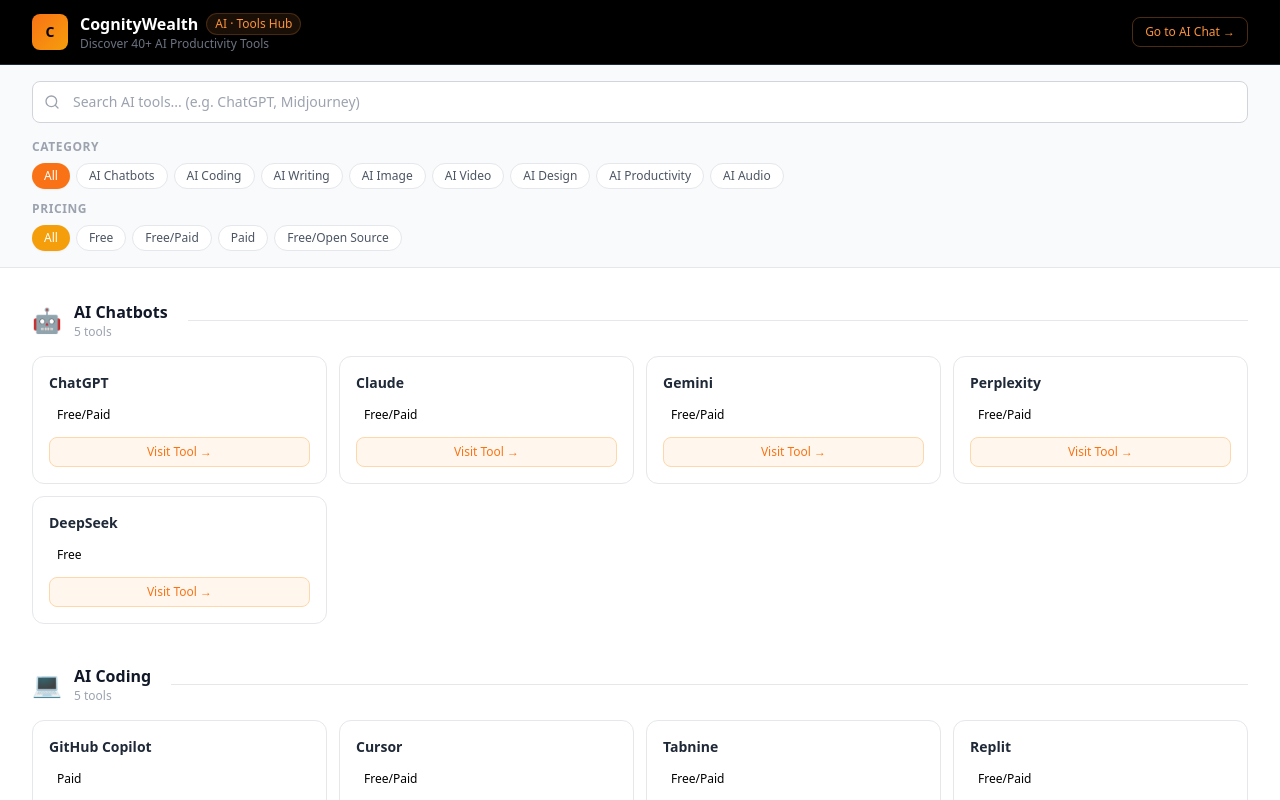
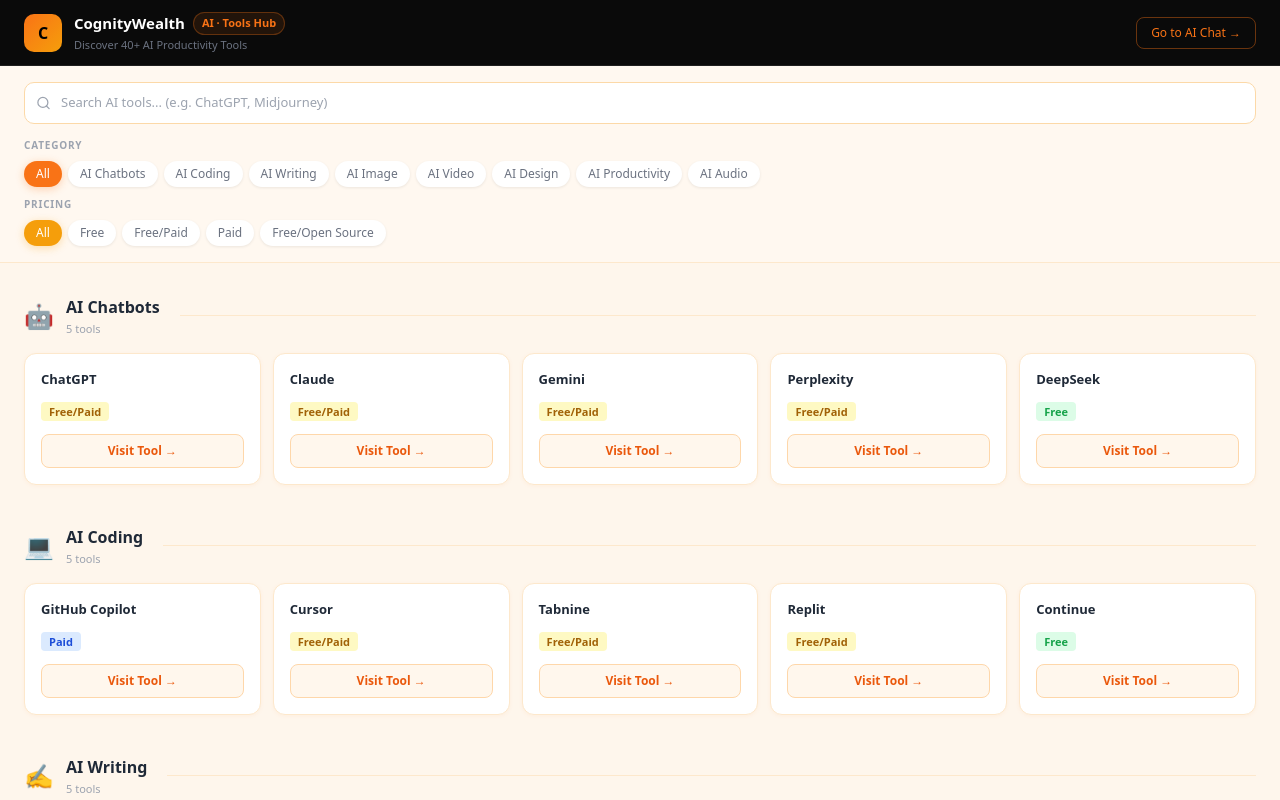
Before and after one commit to cognitywealth-design/ai-tools-hub, a Next.js app: page / in a window 1280 px wide. Shown: the top 800 px of the page. Built offline with nearby package versions, Linux system fonts and the light colour scheme.

Commit message:
Update page.js

```diff
--- a/app/page.js
+++ b/app/page.js
@@ -39,63 +39,63 @@
     return grouped;
   }, [filteredTools]);
 
-  if (!isMounted) return <div className="min-h-screen bg-white" />;
+  if (!isMounted) return <div style={{minHeight:'100vh',background:'#FEF6EC'}} />;
 
   return (
-    <div className="min-h-screen bg-white">
+    <div style={{minHeight:'100vh', background:'#FEF6EC'}}>
 
-      {/* TOP HEADER - Dark like CognityWealth */}
-      <header className="bg-black border-b border-gray-800">
-        <div className="max-w-7xl mx-auto px-4 sm:px-6 lg:px-8 py-3">
-          <div className="flex items-center justify-between gap-4">
-            <div className="flex items-center gap-3">
-              <div className="w-9 h-9 rounded-lg bg-gradient-to-br from-orange-500 to-amber-500 flex items-center justify-center text-black font-bold text-sm">C</div>
+      {/* HEADER */}
+      <header style={{background:'#0a0a0a', borderBottom:'1px solid #1f1f1f'}}>
+        <div style={{maxWidth:'1280px', margin:'0 auto', padding:'12px 24px', display:'flex', alignItems:'center', justifyContent:'space-between'}}>
+          <div style={{display:'flex', alignItems:'center', gap:'12px'}}>
+            <div style={{width:'38px', height:'38px', borderRadius:'10px', background:'linear-gradient(135deg, #f97316, #f59e0b)', display:'flex', alignItems:'center', justifyContent:'center', fontWeight:'800', fontSize:'16px', color:'#000'}}>C</div>
             <div>
-                <div className="flex items-center gap-2">
-                  <span className="text-white font-bold text-base">CognityWealth</span>
-                  <span className="text-orange-400 text-xs font-medium bg-orange-400/10 px-2 py-0.5 rounded-full border border-orange-400/20">AI · Tools Hub</span>
+              <div style={{display:'flex', alignItems:'center', gap:'8px'}}>
+                <span style={{color:'#fff', fontWeight:'700', fontSize:'15px'}}>CognityWealth</span>
+                <span style={{color:'#f97316', fontSize:'11px', fontWeight:'600', background:'rgba(249,115,22,0.1)', padding:'2px 8px', borderRadius:'20px', border:'1px solid rgba(249,115,22,0.3)'}}>AI · Tools Hub</span>
               </div>
-                <p className="text-gray-500 text-xs">Discover {getTotalToolCount()}+ AI Productivity Tools</p>
+              <p style={{color:'#6b7280', fontSize:'11px', margin:'2px 0 0 0'}}>Discover {getTotalToolCount()}+ AI Productivity Tools</p>
             </div>
           </div>
-            <a href="https://ai.cognitywealth.in" target="_blank" rel="noopener noreferrer" className="text-xs text-orange-400 hover:text-orange-300 border border-orange-400/30 hover:border-orange-400/60 px-3 py-1.5 rounded-lg transition-all">
+          <a href="https://ai.cognitywealth.in" target="_blank" rel="noopener noreferrer"
+            style={{color:'#f97316', fontSize:'12px', border:'1px solid rgba(249,115,22,0.4)', padding:'6px 14px', borderRadius:'8px', textDecoration:'none', fontWeight:'500'}}>
             Go to AI Chat →
           </a>
         </div>
-        </div>
       </header>
 
-      {/* SEARCH + FILTERS - Light background */}
-      <div className="bg-gray-50 border-b border-gray-200 sticky top-0 z-40">
-        <div className="max-w-7xl mx-auto px-4 sm:px-6 lg:px-8 py-4">
-          <div className="relative mb-4">
-            <Search size={16} className="absolute left-3 top-1/2 -translate-y-1/2 text-gray-400" />
+      {/* FILTERS */}
+      <div style={{background:'#fff8f0', borderBottom:'1px solid #fde8cc', position:'sticky', top:'0', zIndex:'40'}}>
+        <div style={{maxWidth:'1280px', margin:'0 auto', padding:'16px 24px'}}>
+          <div style={{position:'relative', marginBottom:'14px'}}>
+            <Search size={15} style={{position:'absolute', left:'12px', top:'50%', transform:'translateY(-50%)', color:'#9ca3af'}} />
             <input
               type="text"
               placeholder="Search AI tools... (e.g. ChatGPT, Midjourney)"
               value={searchQuery}
               onChange={(e) => setSearchQuery(e.target.value)}
-              className="w-full pl-10 pr-4 py-2.5 rounded-lg bg-white border border-gray-300 focus:border-orange-500 focus:outline-none focus:ring-2 focus:ring-orange-500/20 text-gray-800 placeholder-gray-400 text-sm transition-all"
+              style={{width:'100%', paddingLeft:'36px', paddingRight:'16px', paddingTop:'10px', paddingBottom:'10px', borderRadius:'10px', background:'#fff', border:'1.5px solid #fcd9a8', outline:'none', fontSize:'13px', color:'#1f2937', boxSizing:'border-box'}}
             />
           </div>
-          <div className="space-y-3">
-            <div>
-              <p className="text-xs font-semibold text-gray-400 uppercase tracking-wider mb-2">Category</p>
-              <div className="flex flex-wrap gap-1.5">
+
+          <div style={{marginBottom:'10px'}}>
+            <p style={{fontSize:'10px', fontWeight:'700', color:'#9ca3af', letterSpacing:'0.08em', textTransform:'uppercase', marginBottom:'8px'}}>Category</p>
+            <div style={{display:'flex', flexWrap:'wrap', gap:'6px'}}>
               {['All', ...categories].map(cat => (
                 <button key={cat} onClick={() => setSelectedCategory(cat)}
-                    className={`px-3 py-1 rounded-full text-xs font-medium transition-all ${selectedCategory === cat ? 'bg-orange-500 text-white shadow-sm' : 'bg-white text-gray-600 hover:bg-gray-100 border border-gray-200'}`}>
+                  style={{padding:'4px 12px', borderRadius:'20px', fontSize:'12px', fontWeight:'500', cursor:'pointer', border:'none', background: selectedCategory === cat ? '#f97316' : '#fff', color: selectedCategory === cat ? '#fff' : '#6b7280', boxShadow: selectedCategory === cat ? '0 2px 8px rgba(249,115,22,0.3)' : '0 1px 3px rgba(0,0,0,0.08)'}}>
                   {cat}
                 </button>
               ))}
             </div>
           </div>
+
           <div>
-              <p className="text-xs font-semibold text-gray-400 uppercase tracking-wider mb-2">Pricing</p>
-              <div className="flex flex-wrap gap-1.5">
+            <p style={{fontSize:'10px', fontWeight:'700', color:'#9ca3af', letterSpacing:'0.08em', textTransform:'uppercase', marginBottom:'8px'}}>Pricing</p>
+            <div style={{display:'flex', flexWrap:'wrap', gap:'6px'}}>
               {['All', 'Free', 'Free/Paid', 'Paid', 'Free/Open Source'].map(pricing => (
                 <button key={pricing} onClick={() => setSelectedPricing(pricing)}
-                    className={`px-3 py-1 rounded-full text-xs font-medium transition-all ${selectedPricing === pricing ? 'bg-amber-500 text-white shadow-sm' : 'bg-white text-gray-600 hover:bg-gray-100 border border-gray-200'}`}>
+                  style={{padding:'4px 12px', borderRadius:'20px', fontSize:'12px', fontWeight:'500', cursor:'pointer', border:'none', background: selectedPricing === pricing ? '#f59e0b' : '#fff', color: selectedPricing === pricing ? '#fff' : '#6b7280', boxShadow: selectedPricing === pricing ? '0 2px 8px rgba(245,158,11,0.3)' : '0 1px 3px rgba(0,0,0,0.08)'}}>
                   {pricing}
                 </button>
               ))}
@@ -103,44 +103,45 @@
           </div>
         </div>
       </div>
-      </div>
 
-      {/* MAIN CONTENT */}
-      <main className="max-w-7xl mx-auto px-4 sm:px-6 lg:px-8 py-8">
+      {/* MAIN */}
+      <main style={{maxWidth:'1280px', margin:'0 auto', padding:'32px 24px'}}>
         {Object.keys(groupedResults).length === 0 ? (
-          <div className="flex flex-col items-center justify-center py-20">
-            <div className="text-5xl mb-4">🔍</div>
-            <h2 className="text-xl font-bold text-gray-800 mb-2">No tools found</h2>
-            <p className="text-gray-500 text-sm">Try adjusting your search or filters.</p>
+          <div style={{display:'flex', flexDirection:'column', alignItems:'center', justifyContent:'center', padding:'80px 0'}}>
+            <div style={{fontSize:'48px', marginBottom:'16px'}}>🔍</div>
+            <h2 style={{fontSize:'20px', fontWeight:'700', color:'#1f2937', marginBottom:'8px'}}>No tools found</h2>
+            <p style={{color:'#9ca3af', fontSize:'14px'}}>Try adjusting your search or filters.</p>
           </div>
         ) : (
-          <div className="space-y-10">
+          <div style={{display:'flex', flexDirection:'column', gap:'40px'}}>
             {Object.keys(groupedResults).map(categoryName => {
               const categoryData = TOOLS_DATA[categoryName];
               const tools = groupedResults[categoryName];
               return (
                 <section key={categoryName}>
-                  <div className="mb-4 flex items-center gap-3">
-                    <span className="text-2xl">{categoryData.icon}</span>
+                  <div style={{display:'flex', alignItems:'center', gap:'12px', marginBottom:'16px'}}>
+                    <span style={{fontSize:'24px'}}>{categoryData.icon}</span>
                     <div>
-                      <h2 className="text-base font-bold text-gray-900">{categoryName}</h2>
-                      <p className="text-xs text-gray-400">{tools.length} tools</p>
+                      <h2 style={{fontSize:'16px', fontWeight:'700', color:'#1f2937', margin:'0'}}>{categoryName}</h2>
+                      <p style={{fontSize:'11px', color:'#9ca3af', margin:'2px 0 0 0'}}>{tools.length} tools</p>
                     </div>
-                    <div className="flex-1 h-px bg-gray-200 ml-2" />
+                    <div style={{flex:'1', height:'1px', background:'#fde8cc', marginLeft:'8px'}} />
                   </div>
-                  <div className="grid grid-cols-1 sm:grid-cols-2 lg:grid-cols-3 xl:grid-cols-4 gap-3">
+                  <div style={{display:'grid', gridTemplateColumns:'repeat(auto-fill, minmax(220px, 1fr))', gap:'12px'}}>
                     {tools.map(tool => {
                       const pricingStyle = PRICING_BADGES[tool.pricing] || PRICING_BADGES['Free/Paid'];
                       return (
                         <a key={tool.name} href={tool.url} target="_blank" rel="noopener noreferrer"
-                          className="group p-4 rounded-xl bg-white border border-gray-200 hover:border-orange-400 hover:shadow-md transition-all duration-200">
-                          <div className="flex items-center justify-between mb-2">
-                            <h3 className="font-semibold text-gray-800 group-hover:text-orange-500 transition-colors text-sm">{tool.name}</h3>
+                          style={{padding:'16px', borderRadius:'12px', background:'#fff', border:'1.5px solid #fde8cc', textDecoration:'none', display:'block', transition:'all 0.2s', boxShadow:'0 1px 4px rgba(249,115,22,0.06)'}}
+                          onMouseEnter={e => { e.currentTarget.style.borderColor='#f97316'; e.currentTarget.style.boxShadow='0 4px 16px rgba(249,115,22,0.15)'; }}
+                          onMouseLeave={e => { e.currentTarget.style.borderColor='#fde8cc'; e.currentTarget.style.boxShadow='0 1px 4px rgba(249,115,22,0.06)'; }}>
+                          <h3 style={{fontSize:'13px', fontWeight:'700', color:'#1f2937', margin:'0 0 8px 0'}}>{tool.name}</h3>
+                          <div style={{marginBottom:'12px'}}>
+                            <span style={{fontSize:'11px', fontWeight:'600', padding:'2px 8px', borderRadius:'4px', background: tool.pricing === 'Free' ? '#dcfce7' : tool.pricing === 'Paid' ? '#dbeafe' : '#fef9c3', color: tool.pricing === 'Free' ? '#16a34a' : tool.pricing === 'Paid' ? '#1d4ed8' : '#a16207'}}>
+                              {tool.pricing}
+                            </span>
                           </div>
-                          <div className="mb-3">
-                            <span className={`inline-block px-2 py-0.5 rounded text-xs font-medium ${pricingStyle.bg} ${pricingStyle.text}`}>{tool.pricing}</span>
-                          </div>
-                          <div className="w-full py-1.5 rounded-lg bg-orange-50 hover:bg-orange-100 border border-orange-200 hover:border-orange-400 text-orange-500 text-xs font-medium text-center transition-all">
+                          <div style={{width:'100%', padding:'7px 0', borderRadius:'8px', background:'#fff7ed', border:'1px solid #fed7aa', color:'#ea580c', fontSize:'12px', fontWeight:'600', textAlign:'center'}}>
                             Visit Tool →
                           </div>
                         </a>
@@ -155,12 +156,10 @@
       </main>
 
       {/* FOOTER */}
-      <footer className="bg-black border-t border-gray-800 mt-10">
-        <div className="max-w-7xl mx-auto px-4 sm:px-6 lg:px-8 py-5">
-          <div className="flex flex-col sm:flex-row items-center justify-between gap-3 text-xs">
-            <p className="text-gray-500">© 2026 <span className="text-orange-400 font-medium">CognityWealth</span> · AI Tools Hub</p>
-            <p className="text-gray-500">Total Tools: <span className="text-orange-400 font-semibold">{getTotalToolCount()}</span></p>
-          </div>
+      <footer style={{background:'#0a0a0a', borderTop:'1px solid #1f1f1f', marginTop:'40px'}}>
+        <div style={{maxWidth:'1280px', margin:'0 auto', padding:'20px 24px', display:'flex', justifyContent:'space-between', alignItems:'center'}}>
+          <p style={{color:'#6b7280', fontSize:'12px', margin:'0'}}>© 2026 <span style={{color:'#f97316', fontWeight:'600'}}>CognityWealth</span> · AI Tools Hub</p>
+          <p style={{color:'#6b7280', fontSize:'12px', margin:'0'}}>Total Tools: <span style={{color:'#f97316', fontWeight:'700'}}>{getTotalToolCount()}</span></p>
         </div>
       </footer>
     </div>
```
Lines whose indentation alone changed are shown as unchanged.
